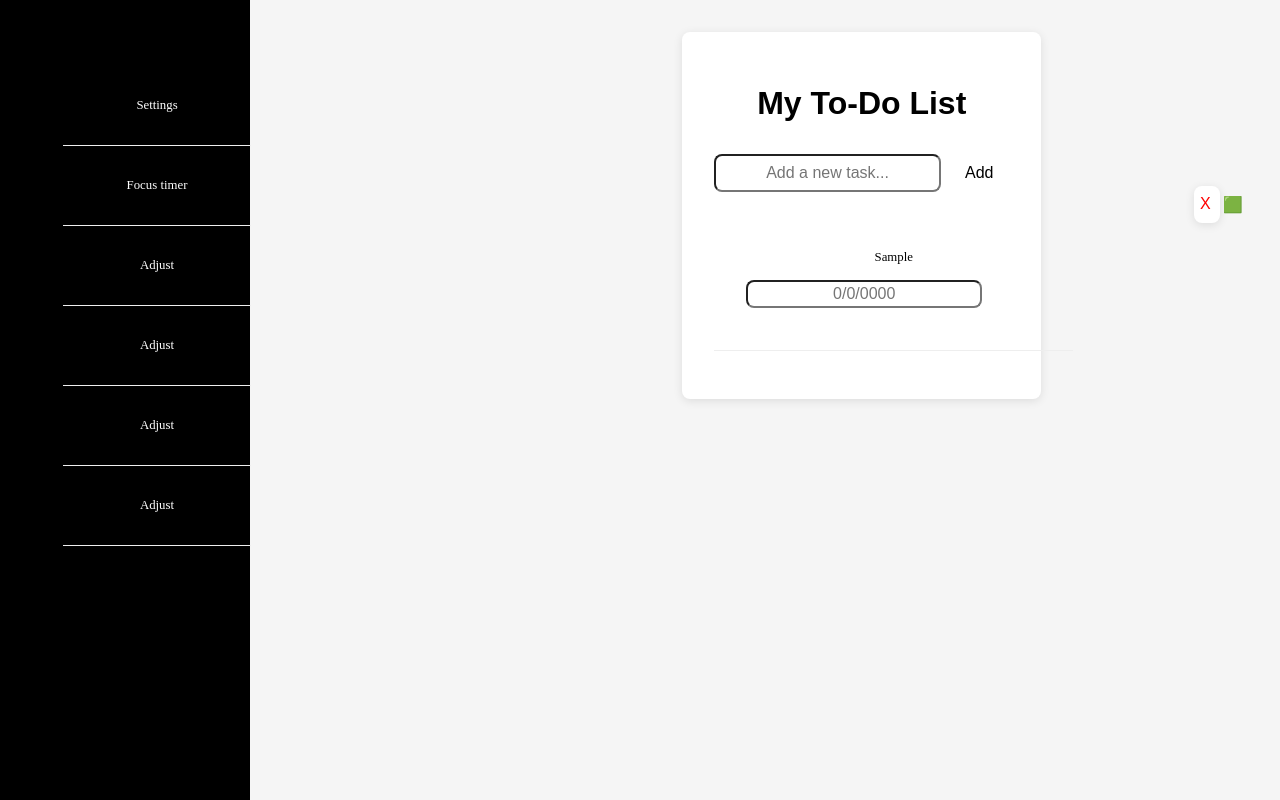
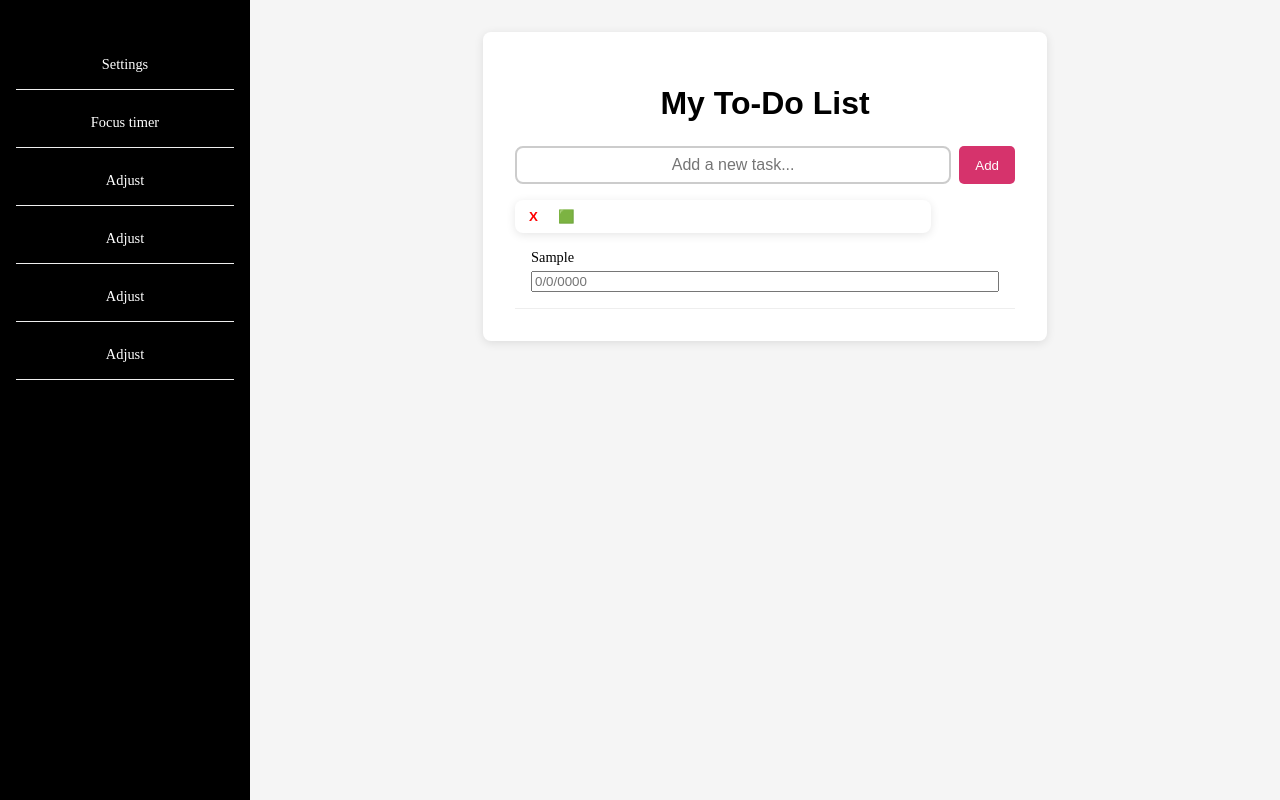
Before and after one commit to GodlyAngel1614/todo-app, a plain HTML site: page index.html in a window 1280 px wide. Both pictures are taken after typing "Sample" into the empty fields and a click on the button "Add". Drawn offline with Linux system fonts and the light colour scheme; a web font is replaced by a local one.

Commit message:
New better styled css

```diff
--- a/style.css
+++ b/style.css
@@ -1,44 +1,71 @@
+/* -------------------- Base -------------------- */
 body {
   font-family: Arial, Helvetica, sans-serif;
   background: #f5f5f5;
+  margin: 0;
   display: flex;
-  flex-direction: row;
   min-height: 100vh;
-  margin: 0;
 }
 
+/* -------------------- Layout -------------------- */
 .layout {
   display: flex;
-  min-height: 100vh;
-  background: #f5f5f5;
+  width: 100%;
 }
 
+/* Side menu */
+.side-menu-main-frame {
+  display: flex;
+  flex-direction: column;
+  justify-content: flex-start;
+  align-items: center;
+  width: 250px;
+  background-color: #000;
+  color: #fff;
+  padding: 2rem 1rem;
+  box-sizing: border-box;
+}
+
+.side-menu-main-frame ul {
+  list-style: none;
+  padding: 0;
+  width: 100%;
+}
+
+.side-menu-main-frame li {
+  text-align: center;
+  margin: 0.5rem 0;
+}
+
+/* Main content */
 .main-content {
   flex: 1;
   display: flex;
-  justify-content: center;  /* centers the container horizontally */
-  align-items: flex-start;  /* optional: change to center for vertical alignment */
+  justify-content: center;
+  align-items: flex-start;
   padding: 2rem;
   box-sizing: border-box;
 }
 
+/* Container for tasks */
 .container {
   background: #fff;
   padding: 2rem;
-  margin-left: 25rem;
   border-radius: 8px;
   box-shadow: 0 2px 10px rgba(0, 0, 0, 0.1);
   width: 100%;
   max-width: 500px;
 }
 
-
 h1 {
   text-align: center;
+  margin-bottom: 1.5rem;
 }
 
+/* -------------------- Input -------------------- */
 .input-group {
   display: flex;
+  gap: 0.5rem;
   margin-bottom: 1rem;
 }
 
@@ -46,157 +73,126 @@ h1 {
   flex: 1;
   padding: 0.5rem;
   font-size: 1rem;
+  border: 2px solid #ccc;
+  border-radius: 8px;
+  outline: none;
+  transition: 0.2s all ease;
+  text-align: center;
+}
+
+#taskInput:focus {
+  border-color: #d6336c;
+  box-shadow: 0 0 5px rgba(214, 51, 108, 0.5);
 }
 
 #addBtn {
   padding: 0.5rem 1rem;
-  margin-left: 0.5rem;
   cursor: pointer;
+  border: none;
+  background-color: #d6336c;
+  color: #fff;
+  border-radius: 5px;
+  transition: 0.2s ease;
 }
 
+#addBtn:hover {
+  background-color: #b52a58;
+}
+
+/* -------------------- Task list -------------------- */
 ul {
-
   list-style: none;
   padding: 0;
+  margin: 0;
 }
 
 li {
-  position: relative;
   display: flex;
   flex-direction: column;
-  justify-content: left;
-  align-content: left;
-  align-items: left;
+  gap: 5px;
+  padding: 1rem;
+  border-bottom: 1px solid #eee;
+  word-break: break-word;
   font-family: "Montagu Slab", serif;
-  font-size: .8em;
-
-  gap: 5px;
-  padding: 2rem;
-  border-bottom: 1px solid #eee;
-
-  width: 100%; /* make li take full width of parent */
-  word-wrap: break-word; /* legacy, but still works */
-  overflow-wrap: anywhere; /* modern: breaks words at any point */
-  white-space: normal; /* ensure text wraps to next line */
-  text-align: left;
+  font-size: 0.9em;
+  position: relative;
 }
-
-button {
-  border: transparent;
-  background: transparent;
-  font-size: 1rem;
-  z-index: 100;
-  cursor:copy;
-}
-
-button.emoji {
-  width: 10px;
-  height: 10px;
-  cursor: pointer;
-}
-
-.side-menu-main-frame {
-  flex: display;
-  justify-content: center;
-  justify-items: center;
-  align-items: center;
-  width: 250px;
-  background-color: black;
-  color: white;
-  padding: 50px 20px;
-  box-sizing: border-box;
-}
-
-.side-menu-main-frame ul, li {
-  text-align: center;
-}
-
-div.resource {
-  display: flex;
-  flex-direction: row;
-  position: absolute;
-  background: #fff;
-  padding-top: .5rem;
-  padding-bottom: .5rem;
-  border-radius: 8px;
-  box-shadow: 0 2px 10px rgba(0, 0, 0, 0.1);
-  width: 2%;
-  max-width: 400px;
-  margin-left: 30rem;
-  align-content: center;
-  margin-top: -2rem;
-}
-
-/* Emoji content */
-
-div.main_p {
-  position: absolute;
-  display: inline;
-  inline-size: 5px;
-  align-content: center;
-  align-items: center;
-  width: 10%;
-  height: 15%;
-  background-color: white;
-  border-radius: 5px;
-  z-index: 999;
-  margin-left: 15rem;
-}
-
-div.sub_p {
-  width: 90%;
-  height: 90%;
-  background-color: rgb(255, 255, 255);
-  border-radius: 2px;
-  margin: 6px;
-  padding: 5px;
-  border: 5px double black;
-}
-
-div.content_p {
-  display: grid;
-  grid-template-columns: auto auto auto auto auto;
-  margin-top: 45px;
-  width: 100%;
-  height: 60%;
-  background-color: rgb(240, 240, 240);
-  border-radius: 10px;
-  border: 2px groove rgb(175, 170, 173, 0.5);
-  box-shadow: 0 0 5px rgba(175, 170, 173, 0.5);
-}
-
-
 
 li.completed {
   text-decoration: line-through;
   color: #888;
 }
 
-button.removeBtn {
-  background: none;
+/* Buttons inside tasks */
+button {
   border: none;
-  color: red;
+  background: transparent;
   cursor: pointer;
 }
 
-input {
-  overflow-wrap: break-word;
-  width: 80%;
-  padding: 3px 5px;
-  margin: 10px 0;
-  border: 2px sollid #ccc;
-  border-radius: 8px;
-  font-size: 1rem;
-  font-family: "Arial", sans-serif;
-  outline: none;
-  transition: 0.2s all ease;
-  text-align: center;
+button.removeBtn {
+  color: red;
+  font-weight: bold;
 }
 
+button.emoji {
+  font-size: 1rem;
+  cursor: pointer;
+}
+
+/* -------------------- Emoji popup -------------------- */
+
+div.main_p {
+  display: inline-block;
+  background-color: #fff;
+  border-radius: 5px;
+  z-index: 999;
+  padding: 0.5rem;
+  box-shadow: 0 2px 10px rgba(0, 0, 0, 0.2);
+  max-width: 300px;
+}
+
+div.sub_p {
+  width: 100%;
+  background-color: #fff;
+  border-radius: 4px;
+  padding: 5px;
+  box-sizing: border-box; /* includes padding in width */
+}
+
+div.content_p {
+  display: grid;
+  grid-template-columns: repeat(auto-fit, minmax(40px, 1fr));
+  gap: 5px; /* smaller gap */
+  width: 100%;
+  box-sizing: border-box; /* ensures padding doesn’t overflow */
+  background-color: #f0f0f0;
+  border-radius: 10px;
+  border: 2px groove rgba(175, 170, 173, 0.5);
+  padding: 5px; /* smaller padding */
+  margin-top: 0.5rem;
+  max-width: 100%; /* ensure it never exceeds sub_p */
+}
+
+
+/* -------------------- Resources box -------------------- */
+div.resource {
+  display: flex;
+  gap: 0.5rem;
+  background: #fff;
+  padding: 0.5rem;
+  border-radius: 8px;
+  box-shadow: 0 2px 10px rgba(0, 0, 0, 0.1);
+  max-width: 400px;
+  word-break: break-word;
+}
+
+/* -------------------- Misc -------------------- */
 input.set {
-  border: transparent;
+  border: none;
   box-shadow: 0 2px 10px rgba(9, 255, 50, 0.1);
 }
+
 
 input.set:focus {
   border-bottom: #d6336c;
```
